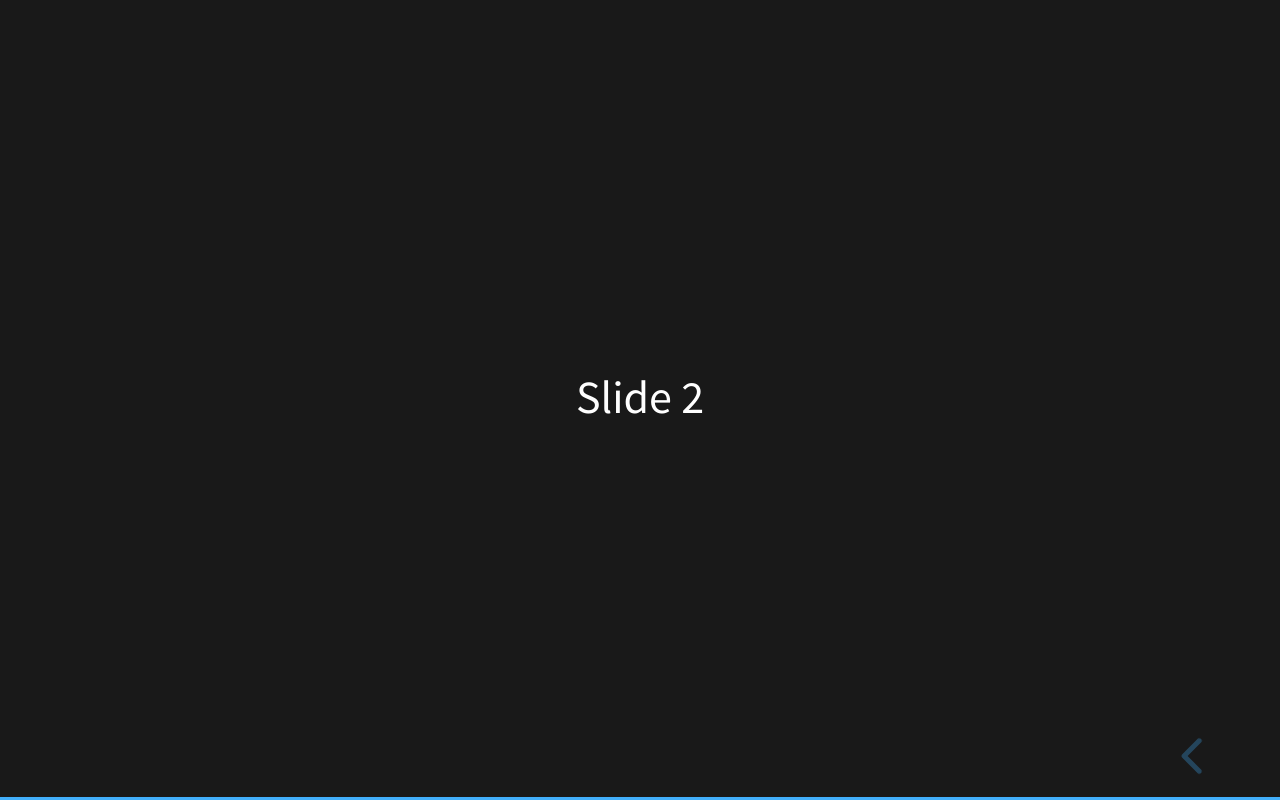
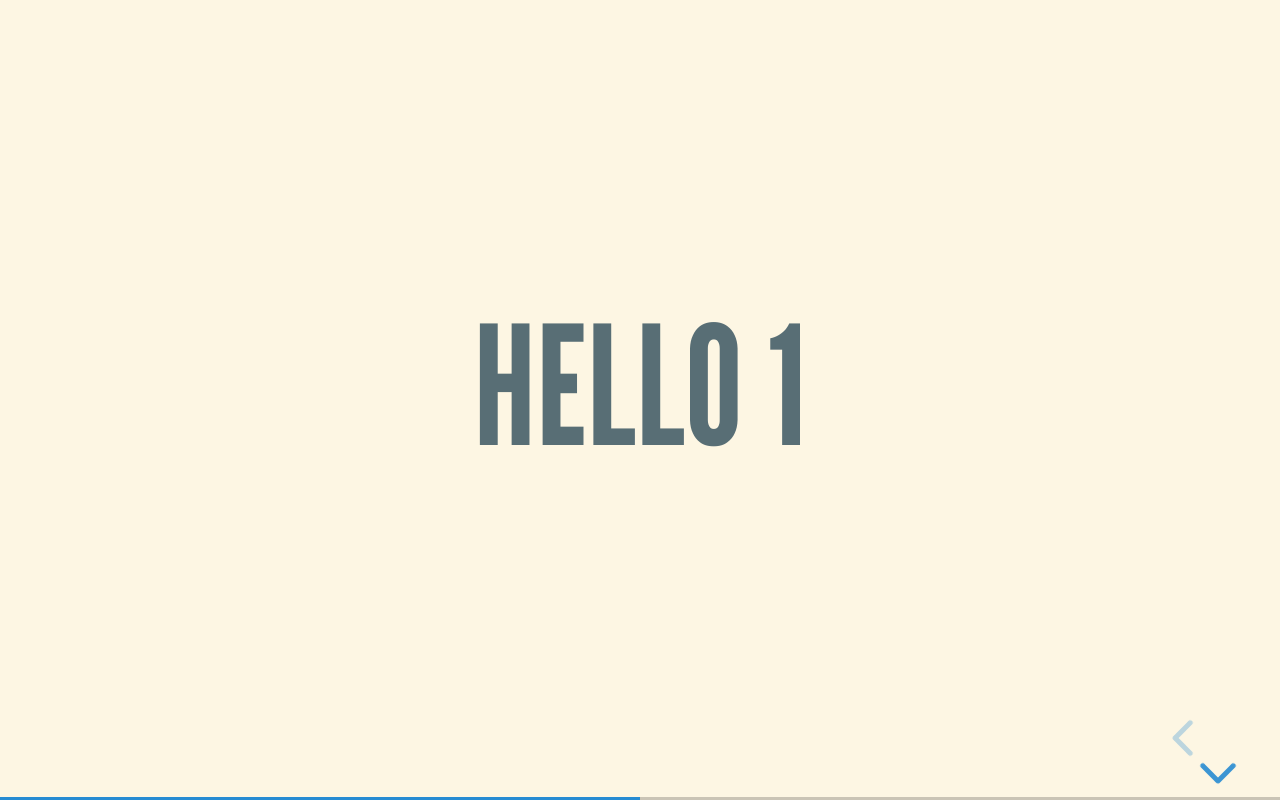
Before and after one commit to mauropalsgraaf/software-engineering-for-testers, a website: page presentation/index.html in a window 1280 px wide. Both pictures are taken after a click on the button "next slide". Drawn offline with Linux system fonts and the light colour scheme.

Commit message:
Add the 'external' plugin to make the presentation more managable

```diff
--- a/presentation/index.html
+++ b/presentation/index.html
@@ -11,7 +11,7 @@
 
     <link rel="stylesheet" href="css/reset.css" />
     <link rel="stylesheet" href="css/reveal.css" />
-    <link rel="stylesheet" href="css/theme/black.css" />
+    <link rel="stylesheet" href="css/theme/solarized.css" />
 
     <!-- Theme used for syntax highlighting of code -->
     <link rel="stylesheet" href="lib/css/monokai.css" />
@@ -31,7 +31,7 @@
     <div class="reveal">
       <div class="slides">
         <section>Slide 1</section>
-        <section>Slide 2</section>
+        <section data-external="modules/module_0.html"></section>
       </div>
     </div>
 
@@ -47,7 +47,8 @@
           { src: "plugin/markdown/marked.js" },
           { src: "plugin/markdown/markdown.js" },
           { src: "plugin/highlight/highlight.js" },
-          { src: "plugin/notes/notes.js", async: true }
+          { src: "plugin/notes/notes.js", async: true },
+          { src: "plugin/external/external.js" }
         ]
       });
     </script>
--- /dev/null
+++ b/presentation/modules/module_0.html
@@ -0,0 +1,6 @@
+<section>
+  <h1>Hello 1</h1>
+</section>
+<section>
+  <h1>Hello 2</h1>
+</section>
--- /dev/null
+++ b/presentation/plugin/external/external.js
@@ -0,0 +1,67 @@
+/*
+ * external.js
+ * Cal Evans <cal@calevans.com>
+ * (c) Evans Internet Construction Company, Inc.
+ * Released under the MIT license
+ * Load external files into a reveal.js presentation.
+ *
+ * This is a reveal.js plugin to load external html files. It replaces the
+ * content of any element with a data-external="file.ext" with the contents
+ * of file.ext.
+ *
+ * This started life as markdown.js. Thank you to whomever wrote it.
+ * Small mods by JJ Merelo, github.com/JJ
+ */
+
+(function() {
+  loadExternal();
+
+  function loadExternal() {
+    var sections = document.querySelectorAll("[data-external]");
+
+    for (var i = 0, len = sections.length; i < len; i++) {
+      var this_section = sections[i];
+
+      if (this_section.getAttribute("data-external").length) {
+        var xhr = new XMLHttpRequest(),
+          url = this_section.getAttribute("data-external");
+
+        // see https://developer.mozilla.org/en-US/docs/Web/API/element.getAttribute#Notes
+        xhr.onreadystatechange = function() {
+          if (xhr.readyState === 4) {
+            // file protocol yields status code 0 (useful for local debug, mobile applications etc.)
+            if ((xhr.status >= 200 && xhr.status < 300) || xhr.status === 0) {
+              this_section.innerHTML = xhr.responseText;
+            } else {
+              this_section.innerHTML =
+                '<section data-state="alert">' +
+                "ERROR: The attempt to fetch " +
+                url +
+                " failed with HTTP status " +
+                xhr.status +
+                "." +
+                "Check your browser's JavaScript console for more details." +
+                "<p>Remember that you need to serve the presentation HTML from a HTTP server.</p>" +
+                "</section>";
+            }
+          }
+        };
+
+        xhr.open("GET", url, false);
+
+        try {
+          xhr.send();
+        } catch (e) {
+          alert(
+            "Failed to get the file " +
+              url +
+              ". Make sure that the presentation and the file are served by a HTTP server and the file can be found there. " +
+              e
+          );
+        }
+      }
+    }
+
+    return;
+  }
+})();
```
